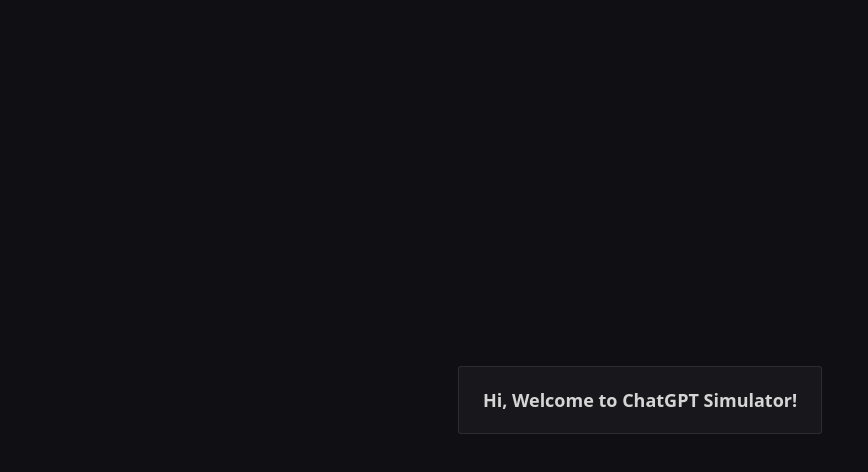
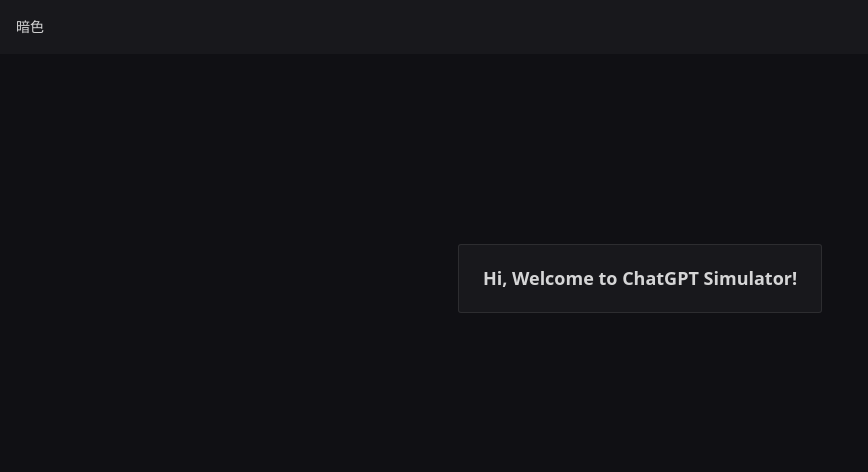
Before and after one commit to dreammaker7/chatgpt-simulator, a Vue app: page /welcome in a window 1280 px wide. Shown: the top 472 px of the page, without its empty margins (0-868 px from the left). Built offline with nearby package versions, Linux system fonts and the light colour scheme.

Commit message:
eslint、prettier 配置优化，和一些 Welcome 样式调整

```diff
--- a/src/views/welcome/index.vue
+++ b/src/views/welcome/index.vue
@@ -1,20 +1,27 @@
 <script setup lang="ts">
-import { NLayout, NCard, NSpace } from "naive-ui";
+import { NLayout, NLayoutHeader, NLayoutContent, NCard, NSpace } from "naive-ui";
 </script>
 
 <template>
-  <n-layout embedded content-style="padding: 24px;">
-    <n-space justify="center" align="center" style="height: 100%">
-      <n-card class="card">
-        <strong>Hi, Welcome to ChatGPT Simulator!</strong>
-      </n-card>
-    </n-space>
+  <n-layout :native-scrollbar="false" style="height: 100%" embedded>
+    <n-layout-header>暗色</n-layout-header>
+    <n-layout-content content-style="padding: 24px;">
+      <n-space justify="center" align="center">
+        <n-card class="card">
+          <strong>Hi, Welcome to ChatGPT Simulator!</strong>
+        </n-card>
+      </n-space>
+    </n-layout-content>
   </n-layout>
 </template>
 
 <style scoped>
-.n-layout {
-  height: 100%;
+.n-layout-header {
+  padding: 16px;
+}
+
+.n-space {
+  min-height: 50vh;
 }
 
 strong {
```
Also changed, not shown: .eslintrc.js (renamed from .eslintrc.cjs), .prettierrc.js.
